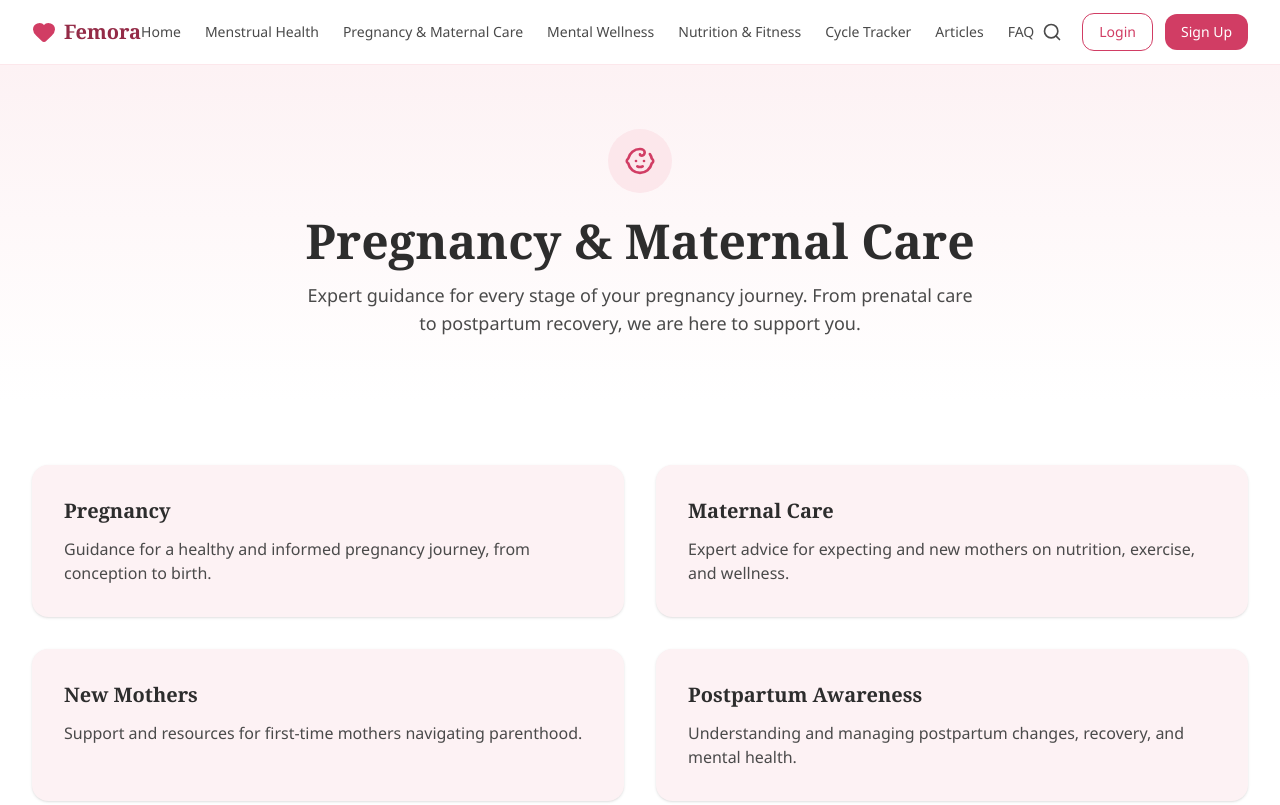
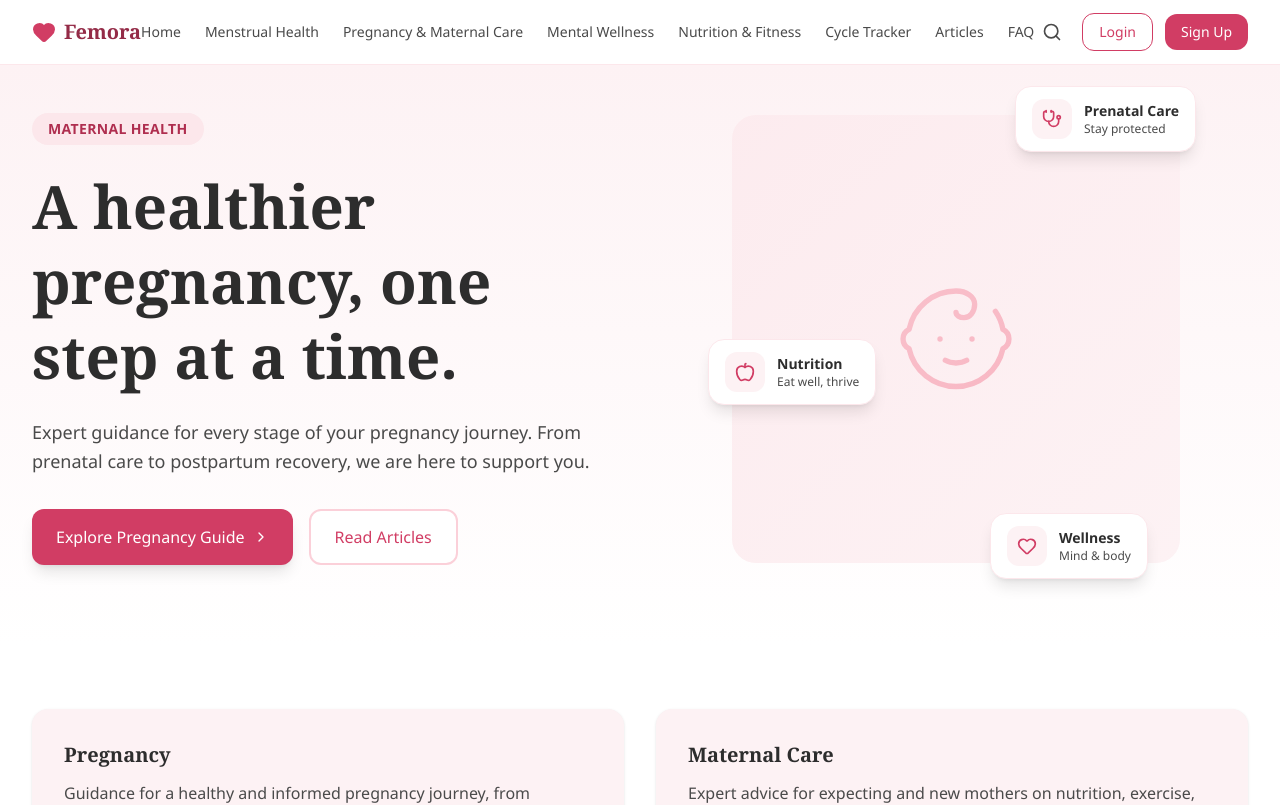
Before and after one commit to sarashawlin280-cyber/Femora, a React (Vite) app in the folder client/: page /maternal-care in a window 1280 px wide. Shown: the top 805 px of the page. Built offline with nearby package versions, Linux system fonts and the light colour scheme.

Commit message:
Update MaternalCare.jsx

```diff
--- a/client/src/pages/MaternalCare.jsx
+++ b/client/src/pages/MaternalCare.jsx
@@ -1,21 +1,74 @@
 import { Link } from 'react-router-dom'
-import { Baby, ArrowRight } from 'lucide-react'
+import { Baby, ArrowRight, Stethoscope, Apple, Heart, ChevronRight } from 'lucide-react'
 
 export default function MaternalCare() {
   return (
     <div className="min-h-screen bg-white">
-      <div className="bg-gradient-to-b from-blush-50 to-white py-16">
+      <div className="bg-gradient-to-b from-blush-50 to-white pt-12 pb-20">
         <div className="max-w-7xl mx-auto px-4 sm:px-6 lg:px-8">
-          <div className="text-center max-w-3xl mx-auto">
-            <div className="inline-flex items-center justify-center w-16 h-16 bg-blush-100 rounded-full mb-6">
-              <Baby className="w-8 h-8 text-blush-600" />
+          <div className="grid grid-cols-1 lg:grid-cols-2 gap-12 items-center">
+            <div className="max-w-xl">
+              <span className="inline-block px-4 py-1.5 bg-blush-100 text-blush-700 rounded-full text-sm font-semibold tracking-wide mb-6">
+                MATERNAL HEALTH
+              </span>
+              <h1 className="text-4xl sm:text-5xl lg:text-6xl font-bold text-charcoal mb-6 leading-tight" style={{ fontFamily: 'Georgia, serif' }}>
+                A healthier pregnancy, one step at a time.
+              </h1>
+              <p className="text-lg text-charcoal-light mb-8 leading-relaxed">
+                Expert guidance for every stage of your pregnancy journey. From prenatal care to postpartum recovery, we are here to support you.
+              </p>
+              <div className="flex flex-wrap gap-4">
+                <Link
+                  to="/pregnancy"
+                  className="inline-flex items-center gap-2 px-6 py-3.5 bg-blush-600 text-white rounded-xl font-medium hover:bg-blush-700 transition-all duration-200 shadow-lg hover:shadow-xl"
+                >
+                  Explore Pregnancy Guide <ChevronRight className="w-4 h-4" />
+                </Link>
+                <Link
+                  to="/articles"
+                  className="inline-flex items-center gap-2 px-6 py-3.5 bg-white text-blush-600 border-2 border-blush-200 rounded-xl font-medium hover:border-blush-300 hover:bg-blush-50 transition-all duration-200"
+                >
+                  Read Articles
+                </Link>
+              </div>
             </div>
-            <h1 className="text-4xl sm:text-5xl font-bold text-charcoal mb-4" style={{ fontFamily: 'Georgia, serif' }}>
-              Pregnancy & Maternal Care
-            </h1>
-            <p className="text-lg text-charcoal-light max-w-2xl mx-auto">
-              Expert guidance for every stage of your pregnancy journey. From prenatal care to postpartum recovery, we are here to support you.
-            </p>
+
+            <div className="relative flex items-center justify-center">
+              <div className="relative w-full max-w-md aspect-square bg-blush-50 rounded-3xl flex items-center justify-center">
+                <Baby className="w-32 h-32 text-blush-300" strokeWidth={1} />
+                <div className="absolute inset-0 bg-gradient-to-br from-blush-100/60 to-transparent rounded-3xl" />
+
+                <div className="absolute -top-4 -right-4 bg-white px-4 py-3 rounded-2xl shadow-lg border border-blush-100 flex items-center gap-3 animate-bounce">
+                  <div className="w-10 h-10 bg-blush-50 rounded-xl flex items-center justify-center">
+                    <Stethoscope className="w-5 h-5 text-blush-600" />
+                  </div>
+                  <div>
+                    <p className="text-sm font-semibold text-charcoal">Prenatal Care</p>
+                    <p className="text-xs text-charcoal-light">Stay protected</p>
+                  </div>
+                </div>
+
+                <div className="absolute top-1/2 -left-6 bg-white px-4 py-3 rounded-2xl shadow-lg border border-blush-100 flex items-center gap-3">
+                  <div className="w-10 h-10 bg-blush-50 rounded-xl flex items-center justify-center">
+                    <Apple className="w-5 h-5 text-blush-600" />
+                  </div>
+                  <div>
+                    <p className="text-sm font-semibold text-charcoal">Nutrition</p>
+                    <p className="text-xs text-charcoal-light">Eat well, thrive</p>
+                  </div>
+                </div>
+
+                <div className="absolute -bottom-4 right-8 bg-white px-4 py-3 rounded-2xl shadow-lg border border-blush-100 flex items-center gap-3">
+                  <div className="w-10 h-10 bg-blush-50 rounded-xl flex items-center justify-center">
+                    <Heart className="w-5 h-5 text-blush-600" />
+                  </div>
+                  <div>
+                    <p className="text-sm font-semibold text-charcoal">Wellness</p>
+                    <p className="text-xs text-charcoal-light">Mind & body</p>
+                  </div>
+                </div>
+              </div>
+            </div>
           </div>
         </div>
       </div>
```
